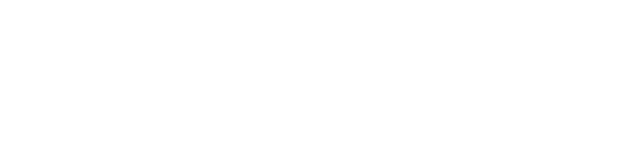
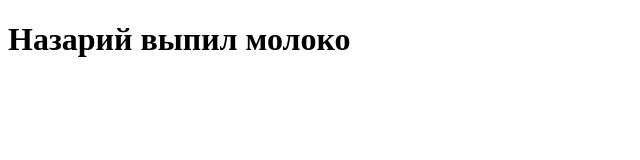
Before and after one commit to Nikitko777/Java, a plain HTML site: page index.html in a window 1280 px wide. Shown: the whole page, without its empty margins (0-640 px from the left). Drawn offline with Linux system fonts and the light colour scheme.

Commit message:
Update index.html

```diff
--- a/index.html
+++ b/index.html
@@ -9,7 +9,7 @@
 </head>
 
 <body>
-
+	<h1>Назарий выпил молоко</h1>
 </body>
 
 </html>
```
